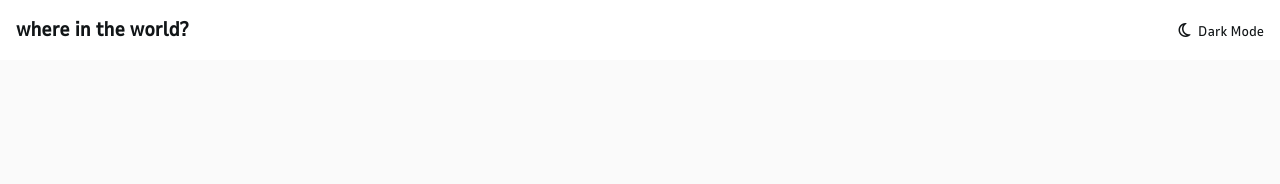
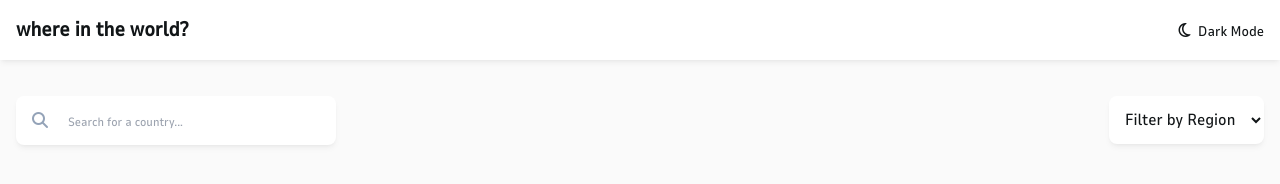
Before and after one commit to hadi-sanei/Rest-countries, a website: page index.html in a window 1280 px wide. Drawn offline with Linux system fonts and the light colour scheme.

Commit message:
completing the ui search section and ui filter section

```diff
--- a/assets/css/input.css
+++ b/assets/css/input.css
@@ -22,11 +22,10 @@
         font-family: 'NunitoSans';
         @apply bg-LightMode_Background;
     }
-
-    body.dark-theme{
-        @apply bg-DarkMode_Background text-DarkModeText_and_Light_Mode_Elements;
-    }
-    body.dark-theme > header{
-        @apply bg-DarkMode_Elements;
-    }
 }
+body.dark-theme{
+    @apply bg-DarkMode_Background text-DarkModeText_and_Light_Mode_Elements;
+}
+body.dark-theme .content{
+    @apply bg-DarkMode_Elements;
+}
--- a/index.html
+++ b/index.html
@@ -10,14 +10,31 @@
     <title>rest-countries-api-with-color-theme-switcher-master</title>
 </head>
 <body class="text-LightMode_Text transition-all duration-500">
-    <header class="bg-white">
-        <section class="flex justify-between items-center p-4">
+    <header class="content bg-white p-4 shadow-md shadow-black/5">
+        <section class="flex justify-between items-center">
             <section>
                 <h2 class="font-semibold sm:text-xl">where in the world?</h2>
             </section>
             <section id="change-theme" class="text-sm cursor-pointer"><i class="fa-regular fa-moon text-base mx-1"></i> Dark Mode</section>
         </section>
     </header>
+    <main class="p-4">
+        <section class="flex flex-col sm:flex-row sm:justify-between my-5 m-auto gap-5 sm:gap-0">
+            <section class="content shadow-md shadow-black/5 bg-white rounded-lg sm:w-80 p-3 focus-within:outline focus-within:outline-3 focus-within:outline-teal-700/50">
+                <form action="" class="flex items-center gap-4">
+                    <button><i class="fa-solid fa-magnifying-glass text-slate-400 text-base mx-1"></i></button>
+                    <input type="search" class="w-full border-none outline-none placeholder:text-xs bg-transparent" placeholder="Search for a country..."></section>
+                </form>
+            <section>
+                <select class="content shadow-md shadow-black/5 bg-white w-3/6 sm:w-auto cursor-pointer p-3 rounded-lg" name="" id="">
+                    <option value="" selected>Filter by Region</option>
+                    <option value="">country</option>
+                    <option value="">country</option>
+                    <option value="">country</option>
+                </select>
+            </section>
+        </section>
+    </main>
 </body>
 <script src="./assets/js/script.js"></script>
 
```
Also changed, not shown: assets/css/style.css.
